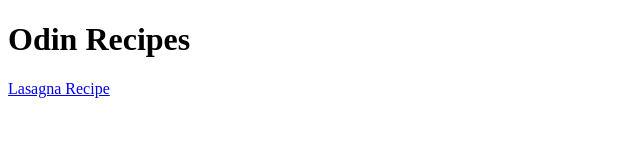
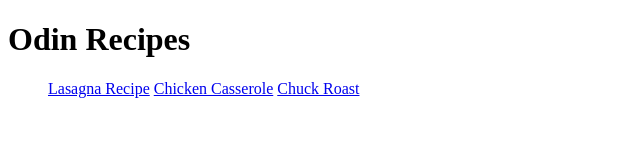
Before and after one commit to treymorris/odin-recipes, a plain HTML site: page index.html in a window 1280 px wide. Shown: the whole page, without its empty margins (0-640 px from the left). Drawn offline with Linux system fonts and the light colour scheme.

Commit message:
added links to index file

```diff
--- a/index.html
+++ b/index.html
@@ -9,6 +9,11 @@
 <body>
     <h1>Odin Recipes</h1>
 
-    <a href="/recipes/lasagna.html">Lasagna Recipe</a>
+    <ul>
+        <a href="/recipes/lasagna.html">Lasagna Recipe</a>
+        <a href="/recipes/chicken_casserole.html">Chicken Casserole</a>
+        <a href="/recipes/chuckroast">Chuck Roast</a>
+    </ul>
+
 </body>
 </html>
```
